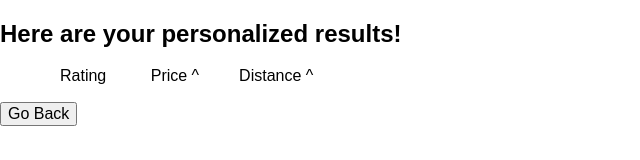
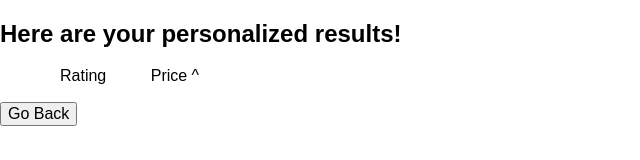
Before and after one commit to gpsugy/food-app, a React (Create React App) app in the folder client/: page /#/results in a window 1280 px wide. Shown: the top 160 px of the page, without its empty margins (0-640 px from the left). Built offline with nearby package versions, Linux system fonts and the light colour scheme.

Commit message:
Remove distance as an adjustable sort

```diff
--- a/client/src/components/FilterBar.js
+++ b/client/src/components/FilterBar.js
@@ -29,7 +29,6 @@ export default class FilterBar extends Component {
 				<ul className="filter-list">
 					<li onClick={clickRating}><span>Rating </span>{this.renderArrow(sorting)}</li>
 					<li><span>Price ^</span></li>
-					<li><span>Distance ^</span></li>
 				</ul>
 			</div>
 		)
```
